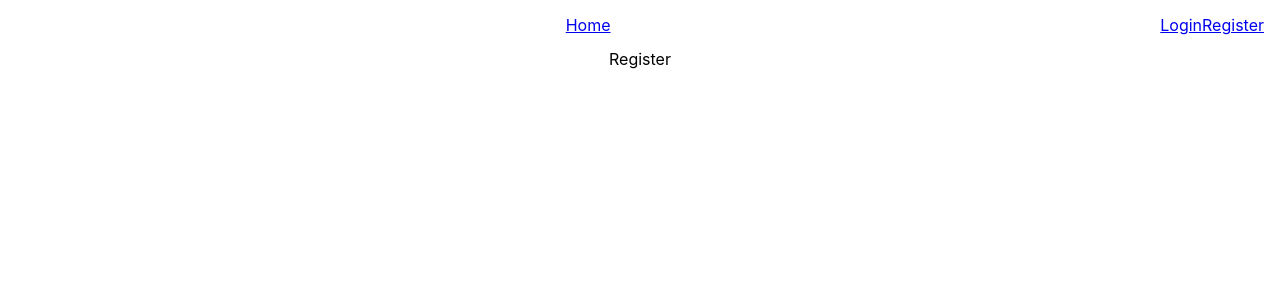
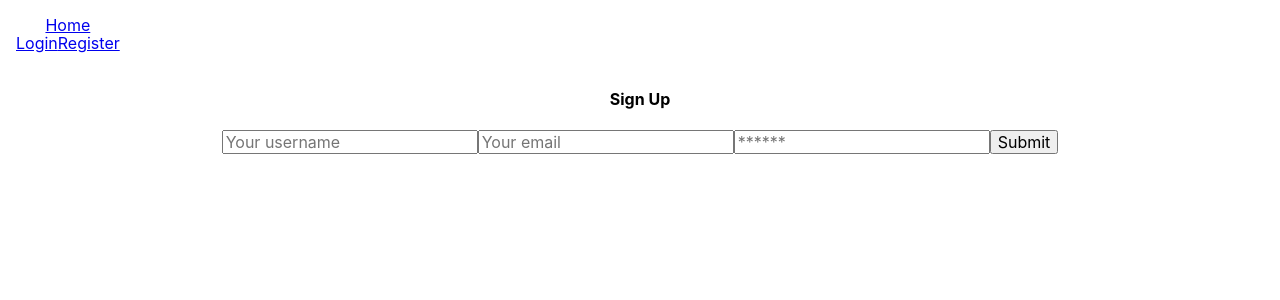
Before and after one commit to Clarky117/local-fish-finder, a React (Create React App) app in the folder client/: page /register in a window 1280 px wide. Shown: the top 300 px of the page. Built offline with nearby package versions, Linux system fonts and the light colour scheme.

Commit message:
users can register, login, and logout

```diff
--- a/client/src/App.js
+++ b/client/src/App.js
@@ -4,6 +4,7 @@ import { BrowserRouter as Router, Routes, Route } from 'react-router-dom';
 
 import './App.css';
 import Header from './components/Header/Header';
+import AddFish from './pages/AddFish';
 import LandingPage from './pages/LandingPage';
 import Login from './pages/Login';
 import Register from './pages/Register';
@@ -43,6 +44,10 @@ function App() {
           <Route
             path="/register"
             element={<Register />}
+          />
+          <Route
+            path="/me"
+            element={<AddFish />}
           />
         </Routes>
 
--- a/client/src/components/Header/Header.jsx
+++ b/client/src/components/Header/Header.jsx
@@ -1,33 +1,55 @@
 import React from 'react';
 import './Header.css';
 import { Link } from 'react-router-dom';
+import Auth from '../../utils/auth';
 
 
 export default function Header() {
+  const logout = (event) => {
+    event.preventDefault();
+    Auth.logout();
+  };
   return (
 
     <header className="header">
 
       {/* # is placeholder, update to work in react router */}
 
-        <div className="logo">
-            {/* find fish image, resize */}
-            {/* <img src="" alt="" /> */}
+      <div>
+        {Auth.loggedIn() ? (
+          <>
+            <div>
+              <Link to="/">Home</Link>
             </div>
+            <Link className="" to="/me">
+              {Auth.getProfile().data.username}'s profile
+            </Link>
+            <button className="" onClick={logout}>
+              Logout
+            </button>
+          </>
+        ) : (
+          <>
+          <div>
 
             <div>
-            {/* <a href='/'>Home</a> */}
               <Link to="/">Home</Link>
             </div>
 
             <div>
-            {/* <a href="/login">Login</a> */}
-            <Link to='/login'>Login</Link>
-            {/* <a href="/register">Create Account</a> */}
-            <Link to='/register'>Register</Link>
+
+            <Link className="" to="/login">
+              Login
+            </Link>
+            <Link className="" to="/register">
+              Register
+            </Link>
+            </div>
 
           </div>
-
+          </>
+        )}
+      </div>
     </header>
 
   )
--- /dev/null
+++ b/client/src/pages/AddFish.jsx
@@ -0,0 +1,19 @@
+import React from 'react';
+// import { useState } from 'react';
+
+// import { Link } from 'react-router-dom';
+// import { useMutation } from '@apollo/client';
+
+
+
+// import { ADD_FISH } from '../../utils/mutations';
+// import { GET_ALL_FISH_QUERY, QUERY_ME } from '../../utils/queries';
+
+export default function AddFish() {
+
+
+
+  return (
+    <div>AddFish</div>
+  )
+}
--- a/client/src/pages/Login.jsx
+++ b/client/src/pages/Login.jsx
@@ -1,7 +1,102 @@
-import React from 'react'
+// import React from 'react'
 
-export default function Login() {
+// export default function Login() {
+//   return (
+//     <div>Login</div>
+//   )
+// }
+
+import React, { useState } from 'react';
+import { Link } from 'react-router-dom';
+import { useMutation } from '@apollo/client';
+import { LOGIN_USER } from '../utils/mutations';
+
+import Auth from '../utils/auth';
+
+const Login = (props) => {
+  const [formState, setFormState] = useState({ email: '', password: '' });
+  const [login, { error, data }] = useMutation(LOGIN_USER);
+
+  // update state based on form input changes
+  const handleChange = (event) => {
+    const { name, value } = event.target;
+
+    setFormState({
+      ...formState,
+      [name]: value,
+    });
+  };
+
+  // submit form
+  const handleFormSubmit = async (event) => {
+    event.preventDefault();
+    console.log(formState);
+    try {
+      const { data } = await login({
+        variables: { ...formState },
+      });
+
+      Auth.login(data.login.token);
+    } catch (e) {
+      console.error(e);
+    }
+
+    // clear form values
+    setFormState({
+      email: '',
+      password: '',
+    });
+  };
+
   return (
-    <div>Login</div>
-  )
-}
+    <main className="flex-row justify-center mb-4">
+      <div className="col-12 col-lg-10">
+        <div className="card">
+          <h4 className="card-header bg-dark text-light p-2">Login</h4>
+          <div className="card-body">
+            {data ? (
+              <p>
+                Success! You may now head{' '}
+                <Link to="/">back to the homepage.</Link>
+              </p>
+            ) : (
+              <form onSubmit={handleFormSubmit}>
+                <input
+                  className="form-input"
+                  placeholder="Your email"
+                  name="email"
+                  type="email"
+                  value={formState.email}
+                  onChange={handleChange}
+                />
+                <input
+                  className="form-input"
+                  placeholder="******"
+                  name="password"
+                  type="password"
+                  value={formState.password}
+                  onChange={handleChange}
+                />
+                <button
+                  className="btn btn-block btn-primary"
+                  style={{ cursor: 'pointer' }}
+                  type="submit"
+                >
+                  Submit
+                </button>
+              </form>
+            )}
+
+            {error && (
+              <div className="my-3 p-3 bg-danger text-white">
+                {error.message}
+              </div>
+            )}
+          </div>
+        </div>
+      </div>
+    </main>
+  );
+};
+
+export default Login;
--- a/client/src/pages/Register.jsx
+++ b/client/src/pages/Register.jsx
@@ -1,7 +1,101 @@
-import React from 'react'
 
-export default function Register() {
+import React, { useState } from 'react';
+import { Link } from 'react-router-dom';
+
+import { useMutation } from '@apollo/client';
+import { ADD_USER } from '../utils/mutations';
+
+import Auth from '../utils/auth';
+
+const Login = () => {
+  const [formState, setFormState] = useState({
+    username: '',
+    email: '',
+    password: '',
+  });
+  const [addUser, { error, data }] = useMutation(ADD_USER);
+
+  const handleChange = (event) => {
+    const { name, value } = event.target;
+
+    setFormState({
+      ...formState,
+      [name]: value,
+    });
+  };
+
+  const handleFormSubmit = async (event) => {
+    event.preventDefault();
+    console.log(formState);
+
+    try {
+      const { data } = await addUser({
+        variables: { ...formState },
+      });
+
+      Auth.login(data.addUser.token);
+    } catch (e) {
+      console.error(e);
+    }
+  };
+
   return (
-    <div>Register</div>
-  )
-}
+    <main className="flex-row justify-center mb-4">
+      <div className="col-12 col-lg-10">
+        <div className="card">
+          <h4 className="card-header bg-dark text-light p-2">Sign Up</h4>
+          <div className="card-body">
+            {data ? (
+              <p>
+                Success! You may now head{' '}
+                <Link to="/">back to the homepage.</Link>
+              </p>
+            ) : (
+              <form onSubmit={handleFormSubmit}>
+                <input
+                  className="form-input"
+                  placeholder="Your username"
+                  name="username"
+                  type="text"
+                  value={formState.name}
+                  onChange={handleChange}
+                />
+                <input
+                  className="form-input"
+                  placeholder="Your email"
+                  name="email"
+                  type="email"
+                  value={formState.email}
+                  onChange={handleChange}
+                />
+                <input
+                  className="form-input"
+                  placeholder="******"
+                  name="password"
+                  type="password"
+                  value={formState.password}
+                  onChange={handleChange}
+                />
+                <button
+                  className="btn btn-block btn-primary"
+                  style={{ cursor: 'pointer' }}
+                  type="submit"
+                >
+                  Submit
+                </button>
+              </form>
+            )}
+
+            {error && (
+              <div className="my-3 p-3 bg-danger text-white">
+                {error.message}
+              </div>
+            )}
+          </div>
+        </div>
+      </div>
+    </main>
+  );
+};
+
+export default Login;
--- a/client/src/utils/mutations.js
+++ b/client/src/utils/mutations.js
@@ -0,0 +1,40 @@
+import { gql } from '@apollo/client';
+
+export const ADD_USER = gql`
+  mutation addUser($username: String!, $email: String!, $password: String!) {
+    addUser(username: $username, email: $email, password: $password) {
+      token
+      user {
+        _id
+        username
+      }
+    }
+  }
+`;
+
+export const LOGIN_USER = gql`
+  mutation login($email: String!, $password: String!) {
+    login(email: $email, password: $password) {
+      token
+      user {
+        _id
+        username
+      }
+    }
+  }
+`;
+
+export const ADD_FISH = gql`
+mutation addFish($fishname: String!, $username: String!, $price: Int!, $size: Int!, $quantity: Int!, $location: String!) {
+  addFish(fishname: $fishname, username: $username, price: $price, size: $size, quantity: $quantity, location: $location) {
+    _id
+    fishname
+    username
+    price
+    size
+    quantity
+    location
+    createdAt
+  }
+}
+`;
--- a/client/src/utils/queries.js
+++ b/client/src/utils/queries.js
@@ -14,3 +14,22 @@ export const GET_ALL_FISH_QUERY = gql`
     }
     }
 `
+
+export const QUERY_ME = gql`
+  query me {
+    me {
+      _id
+      username
+      email
+      fishesForSale{
+        _id
+        fishname
+        username
+        price
+        size
+        quantity
+        location
+        createdAt
+      }
+    }
+  }`
```
Also changed, not shown: 1 other file (tests, documents, lock files or other folders). Lines whose indentation alone changed are shown as unchanged.
